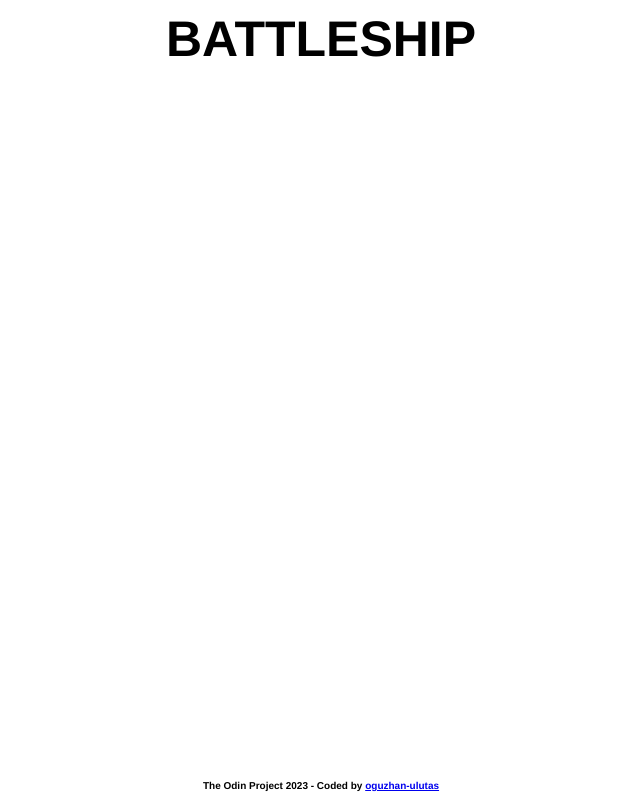
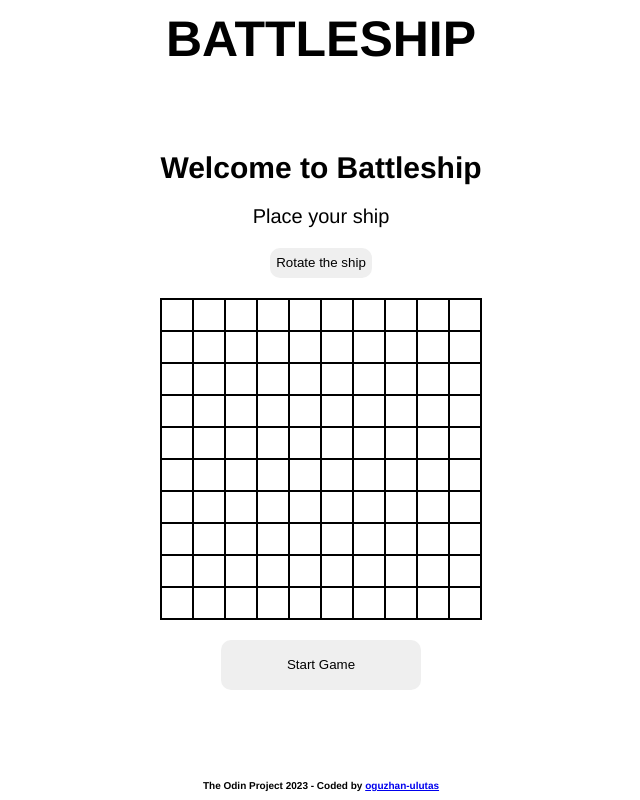
Before and after one commit to oguzhan-ulutas/odin-battleship, a website built with webpack: page dist/index.html in a window 1280 px wide. Shown: the whole page, without its empty margins (319-959 px from the left). Built offline with nearby package versions, Linux system fonts and the light colour scheme.

Commit message:
Add ship placing style and html elements

```diff
--- a/src/index.js
+++ b/src/index.js
@@ -1,4 +1,6 @@
 import './style.css';
 import { mainPageCreator } from './modules/05-main-page-creator/main-page-creator.js';
+import shipPlacerBoard from './modules/06-ship-placer/ship-placer.js';
 
 mainPageCreator();
+shipPlacerBoard();
--- a/src/modules/05-main-page-creator/main-page-creator.js
+++ b/src/modules/05-main-page-creator/main-page-creator.js
@@ -16,7 +16,7 @@ addClass(header, 'header');
 addContent(header, 'BATTLESHIP');
 
 // Creating main container div
-const mainContainer = newElementCreator('div');
+export const mainContainer = newElementCreator('div');
 addClass(mainContainer, 'main-container');
 
 // Creating footer element
--- a/src/modules/06-ship-placer/ship-placer.js
+++ b/src/modules/06-ship-placer/ship-placer.js
@@ -1,5 +1,11 @@
 // This module manages to place ships of the player
-import { newElementCreator, addClass, addContent } from '../01-building-blocks/building-blocks.js';
+import {
+  newElementCreator,
+  addClass,
+  addContent,
+  appendElement,
+} from '../01-building-blocks/building-blocks.js';
+import { mainContainer } from '../05-main-page-creator/main-page-creator.js';
 
 const container = newElementCreator('div');
 addClass(container, 'ship-placer-container');
@@ -10,11 +16,33 @@ addContent(header, 'Welcome to Battleship');
 
 const info = newElementCreator('div');
 addClass(info, 'ship-placer-info');
+addContent(info, 'Place your ship');
 
 const rotateButton = newElementCreator('button');
-addContent(rotateButton, 'Rotate');
+addClass(rotateButton, 'ship-placer-rotate');
+addContent(rotateButton, 'Rotate the ship');
 
 const board = newElementCreator('div');
 addClass(board, 'ship-placer-board');
 
-function boardCreator() {}
+function divCreator() {
+  const className = '';
+  for (let i = 0; i < 10; i++) {
+    for (let j = 0; j < 10; j++) {
+      const cell = newElementCreator('div');
+      addClass(cell, `cell-${i}-${j}`);
+      board.prepend(cell);
+    }
+  }
+}
+divCreator();
+
+const startButton = newElementCreator('button');
+addClass(startButton, 'ship-placer-start');
+addContent(startButton, 'Start Game');
+
+appendElement(container, header, info, rotateButton, board, startButton);
+
+export default function shipPlacerBoard() {
+  appendElement(mainContainer, container);
+}
--- a/src/style.css
+++ b/src/style.css
@@ -2,6 +2,8 @@
   font-size: 10px;
   margin: 0px;
   padding: 0px;
+  --hover-color: rgb(93, 168, 176);
+  --active-color: rgb(207, 91, 163);
 }
 
 body {
@@ -16,7 +18,7 @@ body {
   padding: 0px;
 
   display: grid;
-  grid-template-rows: 3rem 1fr 2rem;
+  grid-template-rows: 6rem 1fr 2rem;
 }
 
 .header {
@@ -30,3 +32,56 @@ body {
   text-align: center;
   font-weight: 600;
 }
+
+.main-container {
+  display: flex;
+  justify-content: center;
+  align-items: center;
+}
+
+.ship-placer-header {
+  font-size: 3rem;
+  font-weight: 700;
+}
+.ship-placer-info {
+  font-size: 2rem;
+  font-weight: 500;
+}
+.ship-placer-board {
+  display: grid;
+  grid-template-columns: 3rem 3rem 3rem 3rem 3rem 3rem 3rem 3rem 3rem 3rem;
+  grid-template-columns: 3rem 3rem 3rem 3rem 3rem 3rem 3rem 3rem 3rem 3rem;
+  row-gap: 0px;
+  column-gap: 2px;
+  border: solid 1px;
+  width: 32rem;
+  height: 32rem;
+}
+div[class^='cell'] {
+  border: solid 1px;
+  width: 3rem;
+  height: 3rem;
+}
+.ship-placer-container {
+  display: flex;
+  flex-direction: column;
+  gap: 2rem;
+  align-items: center;
+}
+.ship-placer-rotate {
+  border: none;
+  border-radius: 1rem;
+  height: 3rem;
+}
+.ship-placer-start {
+  border: none;
+  border-radius: 1rem;
+  height: 5rem;
+  width: 20rem;
+}
+.ship-placer-container button:hover {
+  background-color: var(--hover-color);
+}
+.ship-placer-container button:active {
+  background-color: var(--active-color);
+}
```
